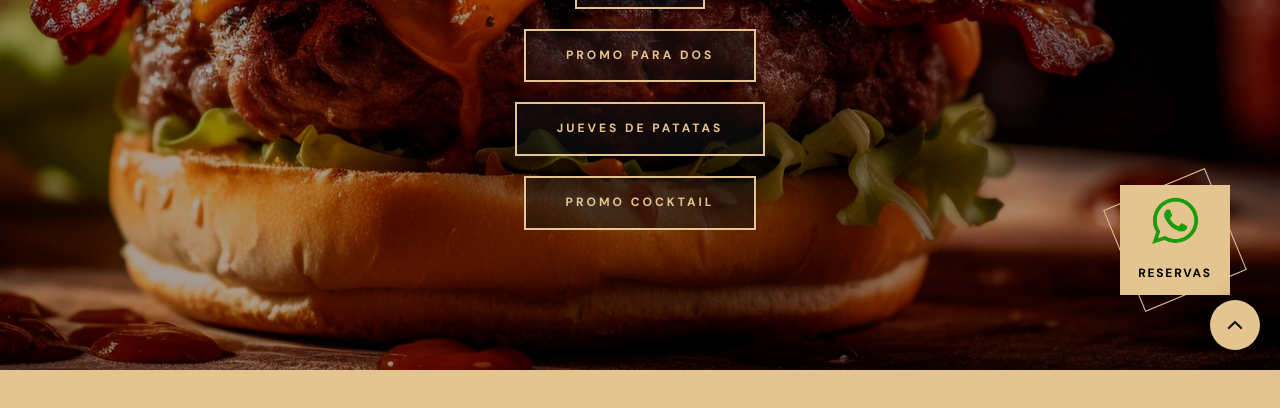
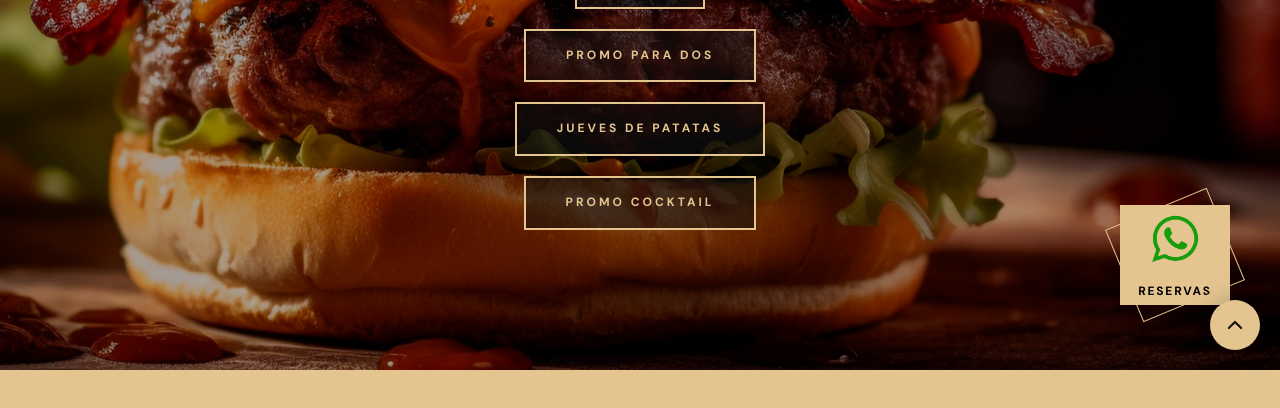
Before and after one commit to LauraOtz/Locanda---menu-burguer-resto-Demo, a plain HTML site: page index.html in a window 1280 px wide. Shown: the part 430-838 px from the top of the page. Drawn offline with nearby package versions, Linux system fonts and the light colour scheme; a web font is replaced by a local one.

Commit message:
fixing btn wh style

```diff
--- a/assets/css/style.css
+++ b/assets/css/style.css
@@ -758,13 +758,13 @@ body.nav-active {
 
 .hero-btn {
   position: fixed;
-  bottom: 75px;
-  right: 15px;
+  bottom: 65px;
+ right: 1px;
   z-index: 11;
   background-color: var(--gold-crayola);
   width: 110px;
-  height: 110px;
-  padding: 12px;
+  height: 100px;
+  padding: 10px;
   transform: scale(0.6);
 }
 
```
